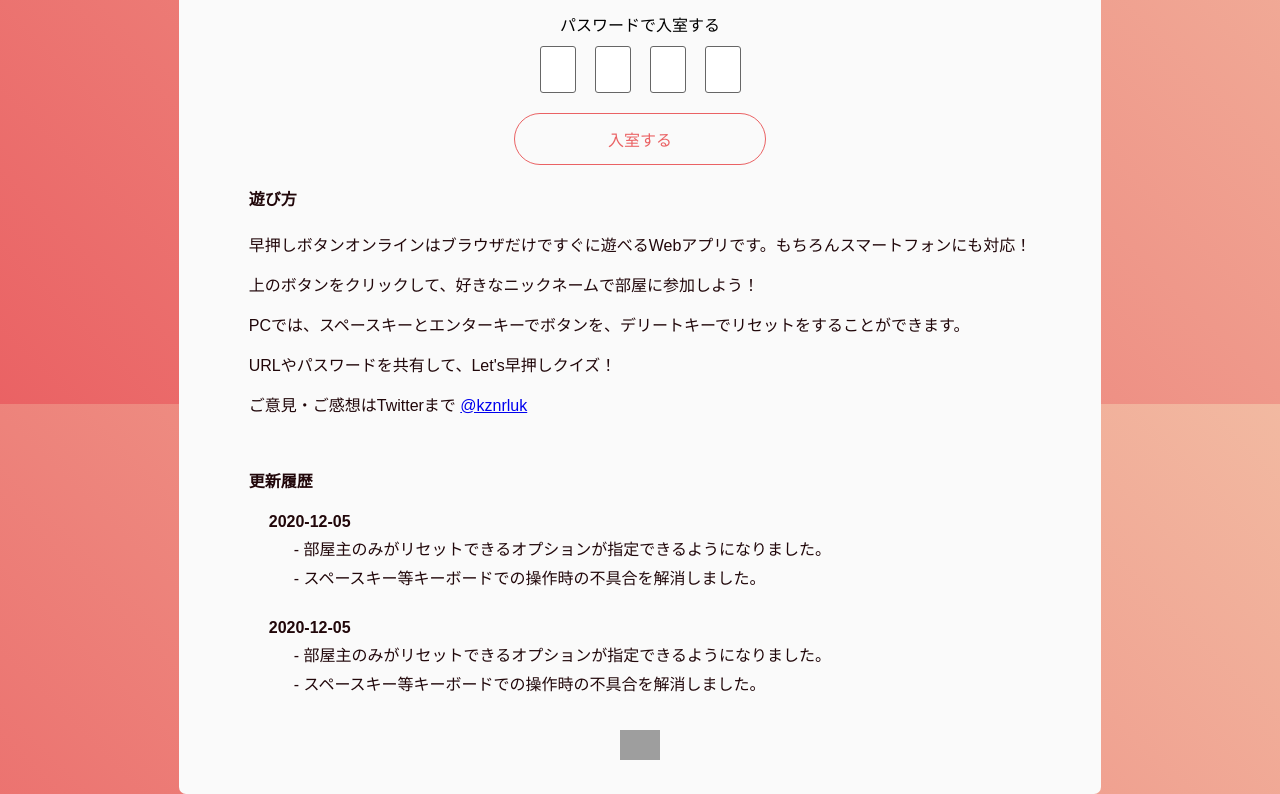
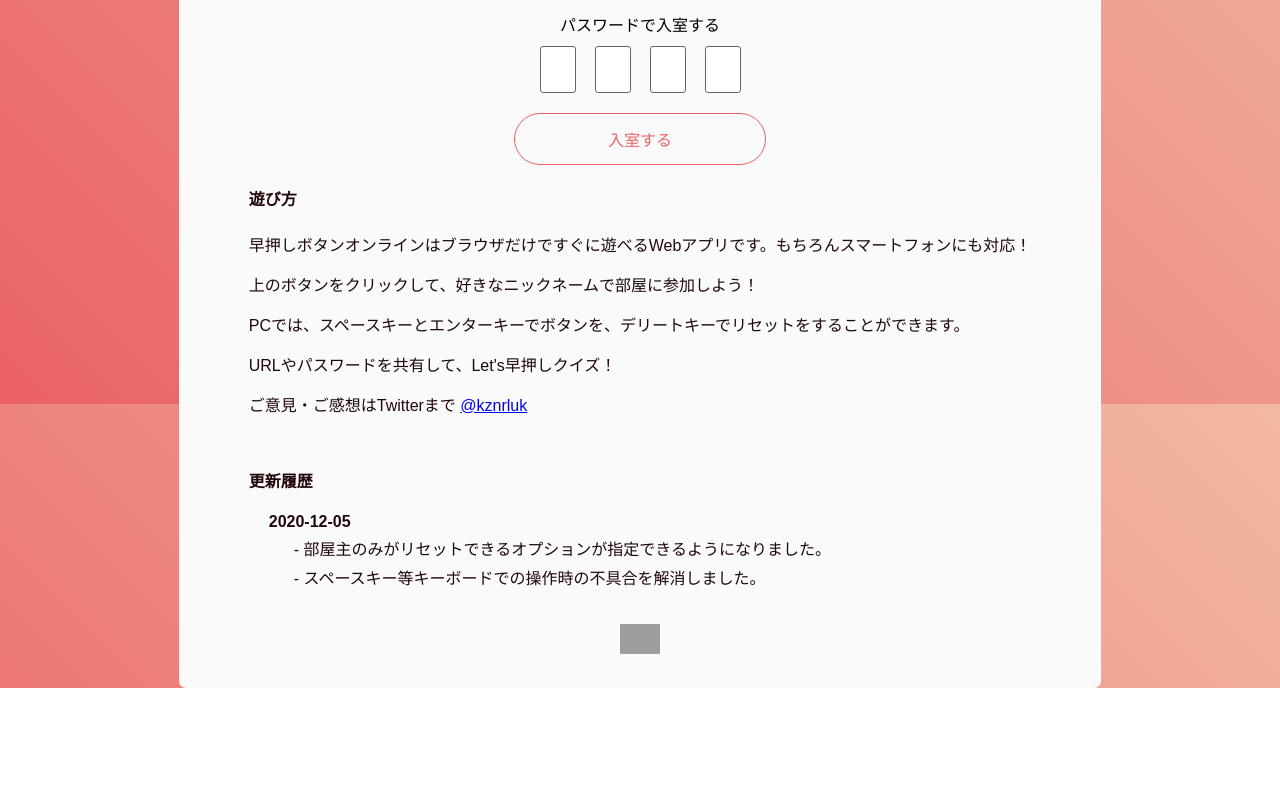
Before and after one commit to kznrluk/hayaoshi-button-online, a website: page static/index.html in a window 1280 px wide. Shown: the part 396-1190 px from the top of the page. After the commit the page ends 1084 px from the top, so only its background shows below. Drawn offline with Linux system fonts and the light colour scheme; grey boxes are pictures that could not be loaded.

Commit message:
更新履歴が2つになってた問題修正

```diff
--- a/static/index.html
+++ b/static/index.html
@@ -153,15 +153,6 @@
                             <p>スペースキー等キーボードでの操作時の不具合を解消しました。</p>
                         </div>
                     </div>
-                    <div class="changelog__content">
-                        <div class="changelog__date">
-                            2020-12-05
-                        </div>
-                        <div class="changelog__description">
-                            <p>部屋主のみがリセットできるオプションが指定できるようになりました。</p>
-                            <p>スペースキー等キーボードでの操作時の不具合を解消しました。</p>
-                        </div>
-                    </div>
                 </div>
             </div>
             <div class="logos">
```
